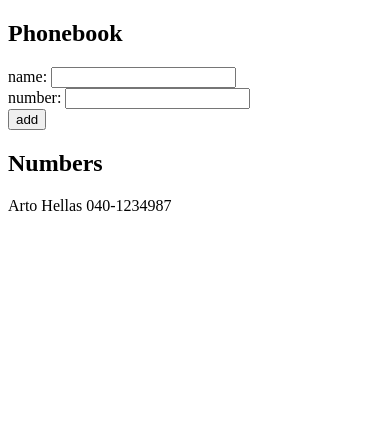
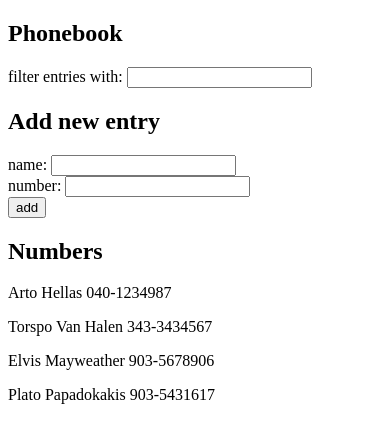
Before and after one commit to tburakow/FullStackOpen2022, a React (Create React App) app in the folder 2.6-2.10/: page / in a window 390 px wide. Shown: the top 442 px of the page. Built offline with nearby package versions, Linux system fonts and the light colour scheme; the HTML template or start-up script is replaced by a standard one.

Commit message:
Added filter to phonebook
Added a filter component to phonebook.

```diff
--- a/2.6-2.10/src/App.js
+++ b/2.6-2.10/src/App.js
@@ -8,12 +8,24 @@ const DisplayPerson = ({ name, number }) => {
   )
 }
 
+const FilterPerson = ({ name, number, filter }) => {
+  console.log('Filter to check against', filter)
+  console.log('name to check:', name)
+  if (name.includes(filter) || filter === '') {
+    return(<DisplayPerson name={name} number={number}/>)
+  }
+}
+
 const App = () => {
   const [persons, setPersons] = useState([
-    { name: 'Arto Hellas', number: '040-1234987' }
+    { name: 'Arto Hellas', number: '040-1234987' },
+    { name: 'Torspo Van Halen', number: '343-3434567'},
+    { name: 'Elvis Mayweather', number: '903-5678906'},
+    { name: 'Plato Papadokakis', number: '903-5431617'},
   ])
   const [newName, setNewName] = useState('')
   const [newNumber, setNewNumber] = useState('')
+  const [newFilter, setFilter] = useState('')
 
 
   const handleNameChange = (event) => {
@@ -24,6 +36,11 @@ const App = () => {
   const handleNumberChange = (event) => {
     console.log(event.target.value)
     setNewNumber(event.target.value)
+  }
+
+  const handleFilterChange = (event) => {
+    console.log(event.target.value)
+    setFilter(event.target.value)
   }
 
   const addName = (event) => {
@@ -41,11 +58,18 @@ const App = () => {
     else {
       alert(`${newName} is already in the phonebook`)
     }
-    }
+  }
+
 
   return (
     <div>
       <h2>Phonebook</h2>
+      <form>
+        <div>
+          filter entries with: <input value={newFilter} onChange={handleFilterChange} />
+        </div>
+      </form>
+      <h2>Add new entry</h2>
       <form onSubmit={addName}>
         <div>
           name: <input value={newName} onChange={handleNameChange} />
@@ -59,7 +83,7 @@ const App = () => {
       </form>
       <h2>Numbers</h2>
       {persons.map(person =>
-        <DisplayPerson name={person.name} number={person.number} key={person.name} />
+        <FilterPerson name={person.name} number={person.number} filter={newFilter} key={person.name} />
       )}
     </div>
   )
```
Also changed, not shown: 1 other file (tests, documents, lock files or other folders).
